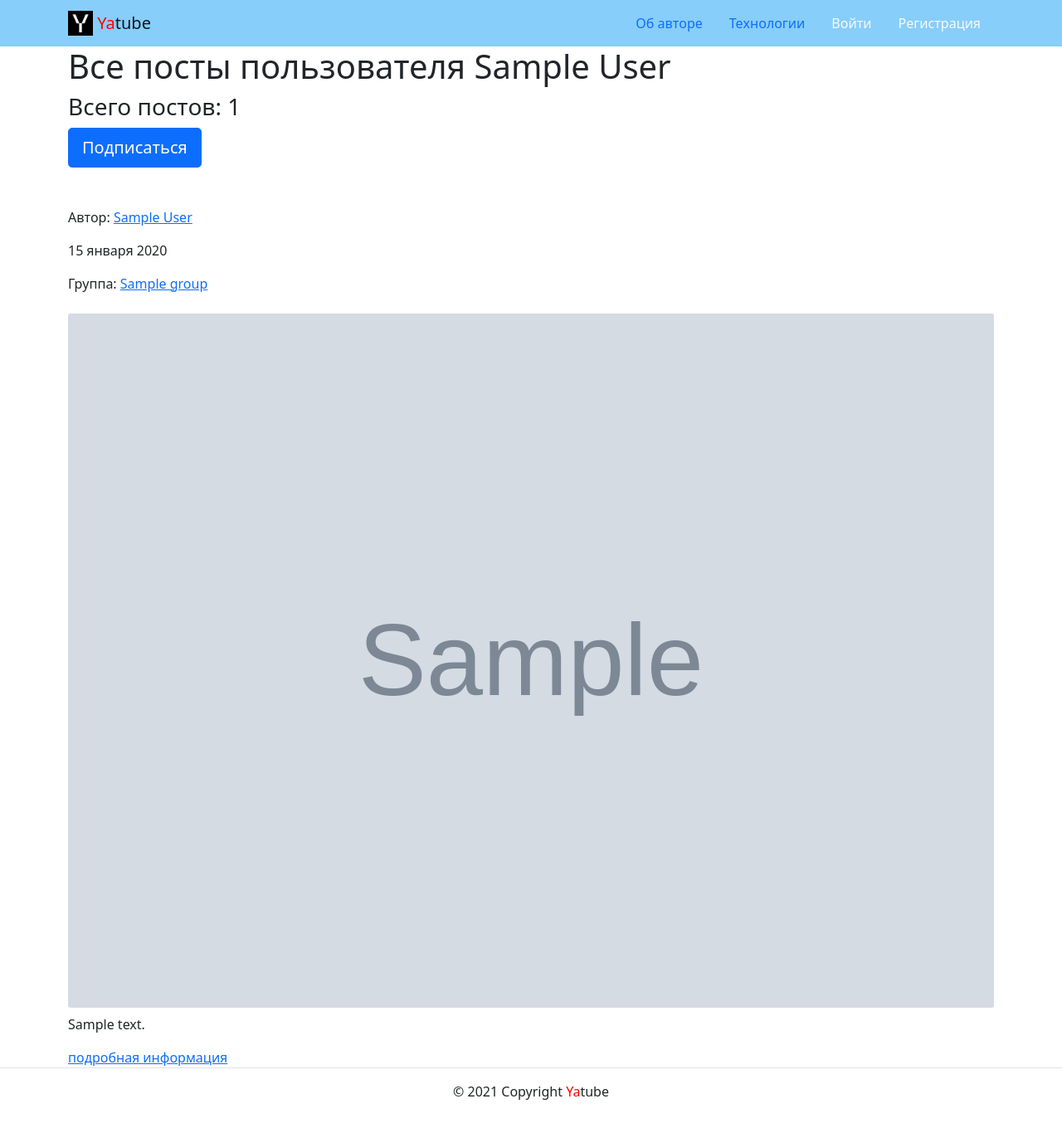
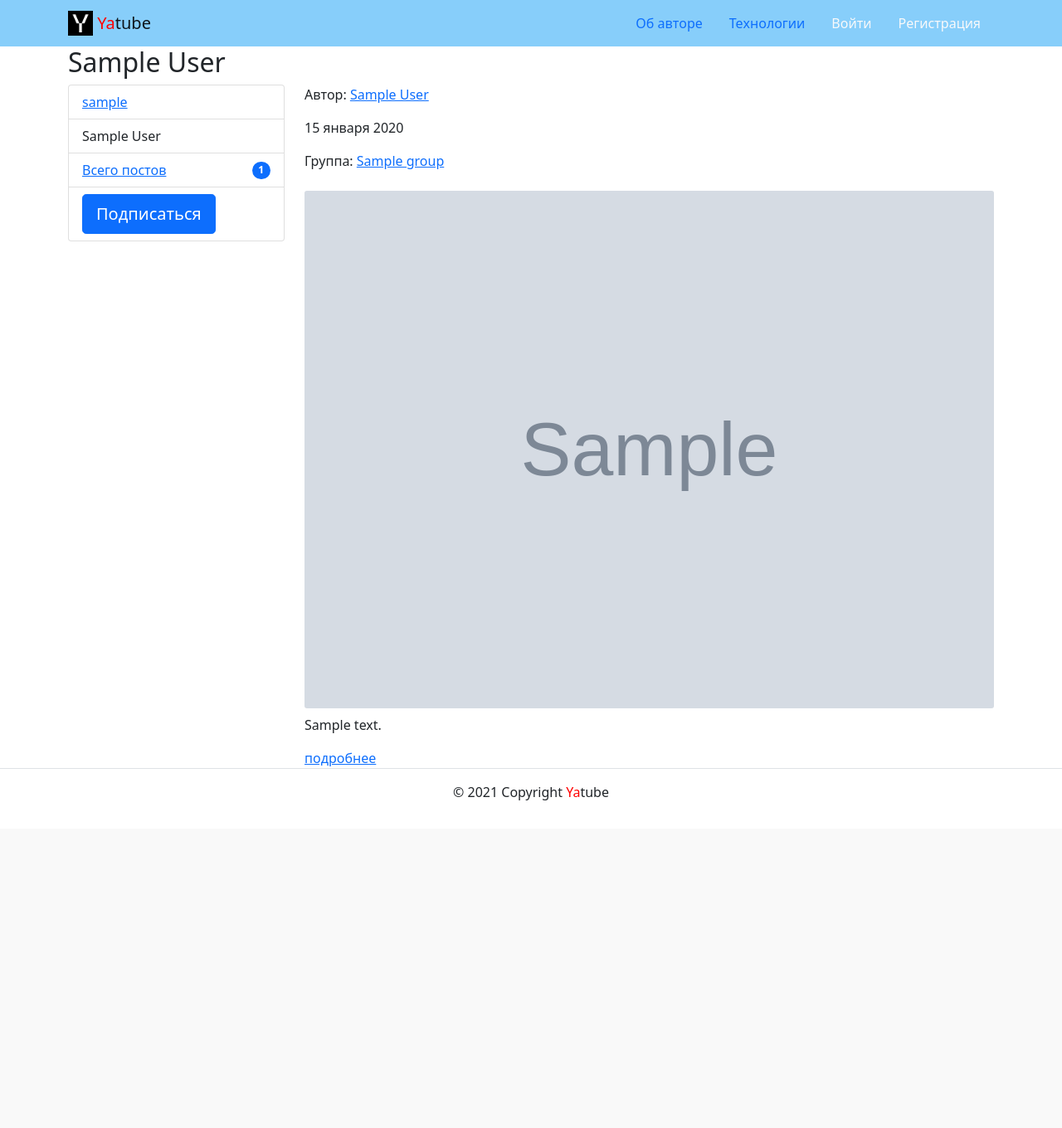
Before and after one commit to kotofey97/yatube_project_finale, a Django app: a page that uses yatube/templates/posts/profile.html in a window 1280 px wide. Shown: the whole page at 83% size. After the commit the page ends 965 px from the top, so only its background shows below. Run offline with Django 3.2, Linux system fonts and the light colour scheme; tables that the repository leaves empty hold one stand-in row (values such as "Sample post"); grey boxes marked "Sample" are stand-in pictures; some libraries are stand-ins or nearby versions.

Commit message:
Рефакторинг шаблонов

```diff
--- a/requirements.txt
+++ b/requirements.txt
@@ -1,6 +1,6 @@
 coverage==5.5
 Django==2.2.19
-django-debug-toolbar==2.2
+django-debug-toolbar==3.2
 Pillow==8.3.2
 pytz==2021.1
 sorl-thumbnail==12.7.0
--- a/yatube/posts/views.py
+++ b/yatube/posts/views.py
@@ -2,14 +2,13 @@ from django.contrib.auth.decorators import login_required
 from django.core.paginator import Paginator
 from django.shortcuts import get_object_or_404, redirect, render
 from django.utils import timezone
-from django.views.decorators.cache import cache_page
 
 from .forms import CommentForm, PostForm
 from .models import Follow, Group, Post, User
 
 PER_PAGE = 10
 
-# @cache_page(20)
+
 def index(request):
     post_list = Post.objects.all()
     paginator = Paginator(post_list, PER_PAGE)
@@ -57,9 +56,14 @@ def post_detail(request, post_id):
     post = get_object_or_404(Post, id=post_id)
     comment_form = CommentForm(request.POST or None)
     comments = post.comments.all()
+    author = post.author
+    following = Follow.objects.filter(user__username=request.user,
+                                      author=author)
     context = {
+        'author': author,
         'post': post,
         'form': comment_form,
+        'following': following,
         'comments': comments,
     }
     return render(request, 'posts/post_detail.html', context)
@@ -122,15 +126,18 @@ def follow_index(request):
     }
     return render(request, 'posts/follow.html', context)
 
+
 @login_required
 def profile_follow(request, username):
     user = get_object_or_404(User, username=username)
-    Follow.objects.get_or_create(user=request.user,author=user)
+    Follow.objects.get_or_create(user=request.user, author=user)
     return redirect('posts:profile', username)
+
 
 @login_required
 def profile_unfollow(request, username):
     user = get_object_or_404(User, username=username)
-    follow, created = Follow.objects.get_or_create(user=request.user,author=user)
+    follow, created = Follow.objects.get_or_create(
+        user=request.user, author=user)
     follow.delete()
     return redirect('posts:profile', username)
--- /dev/null
+++ b/yatube/templates/posts/includes/buttom_follow.html
@@ -0,0 +1,15 @@
+{% if following %}
+      <a
+        class="btn btn-lg btn-light"
+        href="{% url 'posts:profile_unfollow' author.username %}" role="button"
+      >
+        Отписаться
+      </a>
+    {% else %}
+        <a
+          class="btn btn-lg btn-primary"
+          href="{% url 'posts:profile_follow' author.username %}" role="button"
+        >
+          Подписаться
+        </a>
+    {% endif %}
--- a/yatube/templates/posts/includes/post_item.html
+++ b/yatube/templates/posts/includes/post_item.html
@@ -12,9 +12,9 @@
       <a href="{% url 'posts:group_posts' slug=post.group.slug %}">{{post.group.title}}</a>
       {% endif %}
     </p>
-  {% thumbnail post.image "960x339" crop="center" upscale=True as im %}
-    <img class="card-img my-2" src="{{ im.url }}">
-  {% endthumbnail %}
-  <p>{{ post.text }}</p>
-  <a href="{% url 'posts:post_detail' post.pk %}">подробная информация </a>
+    {% thumbnail post.image "960x339" crop="center" upscale=True as im %}
+      <img class="card-img my-2" src="{{ im.url }}">
+    {% endthumbnail %}
+    <p>{{ post.text }}</p>
+  <a href="{% url 'posts:post_detail' post.pk %}">подробнее </a>
 </article>
--- /dev/null
+++ b/yatube/templates/posts/includes/profile_item.html
@@ -0,0 +1,18 @@
+
+<aside class="col-12 col-md-3">
+  <ul class="list-group">
+    <li class="list-group-item d-flex justify-content-between align-items-center">
+        <a href="{% url 'posts:profile' author %}"> {{ author.username }} </a>
+    </li>
+    <li class="list-group-item d-flex justify-content-between align-items-center">
+         {{ author.get_full_name }}
+    </li>
+    <li class="list-group-item d-flex justify-content-between align-items-center">
+    <a href="{% url 'posts:profile' username=author.username %}"> Всего постов </a>
+        <span class="badge bg-primary rounded-pill"> {{ author.posts.count }} </span>
+    </li>
+    <li class="list-group-item d-flex justify-content-between align-items-center">
+      {% include 'posts\includes\buttom_follow.html'%}
+    </li>
+    </ul>
+</aside>
--- a/yatube/templates/posts/index.html
+++ b/yatube/templates/posts/index.html
@@ -1,9 +1,11 @@
 {% extends 'base.html' %}
 {% block title %} Последние обновления на сайте {% endblock %}
 {% block content %}
-  {% include 'posts/includes/switcher.html' %}
+
+ {% include 'posts/includes/switcher.html' %}
+
   {% load cache %}
-  {% cache 20 sidebar %}
+  {% cache 200 sidebar %}
     {% for post in page_obj %}
       {% include 'posts/includes/post_item.html'%}
       {% if not forloop.last %}<hr>{% endif %}
--- a/yatube/templates/posts/profile.html
+++ b/yatube/templates/posts/profile.html
@@ -2,28 +2,15 @@
 {% block title %} Профайл пользователя {{author.get_full_name}} {% endblock %}
 
 {% block content %}
-  <div class="mb-5">
-    <h1>Все посты пользователя {{ author.get_full_name }} </h1>
-    <h3>Всего постов: {{page_obj.paginator.count}} </h3>
-    {% if following %}
-      <a
-        class="btn btn-lg btn-light"
-        href="{% url 'posts:profile_unfollow' author.username %}" role="button"
-      >
-        Отписаться
-      </a>
-    {% else %}
-        <a
-          class="btn btn-lg btn-primary"
-          href="{% url 'posts:profile_follow' author.username %}" role="button"
-        >
-          Подписаться
-        </a>
-    {% endif %}
+  <div class="row">
+    <h2>{{ author.get_full_name }} </h2>
+    {% include 'posts/includes/profile_item.html' %}
+    <article class="col-12 col-md-9">
+      {% for post in page_obj %}
+        {% include 'posts/includes/post_item.html'%}
+        {% if not forloop.last %}<hr>{% endif %}
+      {% endfor %}
+      {% include 'posts/includes/paginator.html' %}
+    </article>
   </div>
-  {% for post in page_obj %}
-    {% include 'posts/includes/post_item.html'%}
-    {% if not forloop.last %}<hr>{% endif %}
-  {% endfor %}
-  {% include 'posts/includes/paginator.html' %}
 {% endblock %}
--- a/yatube/yatube/settings.py
+++ b/yatube/yatube/settings.py
@@ -58,6 +58,7 @@ INSTALLED_APPS = [
 INTERNAL_IPS = [
     '127.0.0.1',
 ]
+
 MIDDLEWARE = [
     'debug_toolbar.middleware.DebugToolbarMiddleware',
     'django.middleware.security.SecurityMiddleware',
--- a/yatube/yatube/urls.py
+++ b/yatube/yatube/urls.py
@@ -18,7 +18,6 @@ from django.conf.urls.static import static
 from django.contrib import admin
 from django.urls import include, path
 
-
 handler404 = 'core.views.page_not_found'
 handler500 = 'core.views.server_error'
 urlpatterns = [
```
Also changed, not shown: yatube/posts/tests/test_views.py (+9 -9 lines), yatube/posts/urls.py (+4 -4 lines), yatube/templates/posts/post_detail.html (+1 -12 lines).
